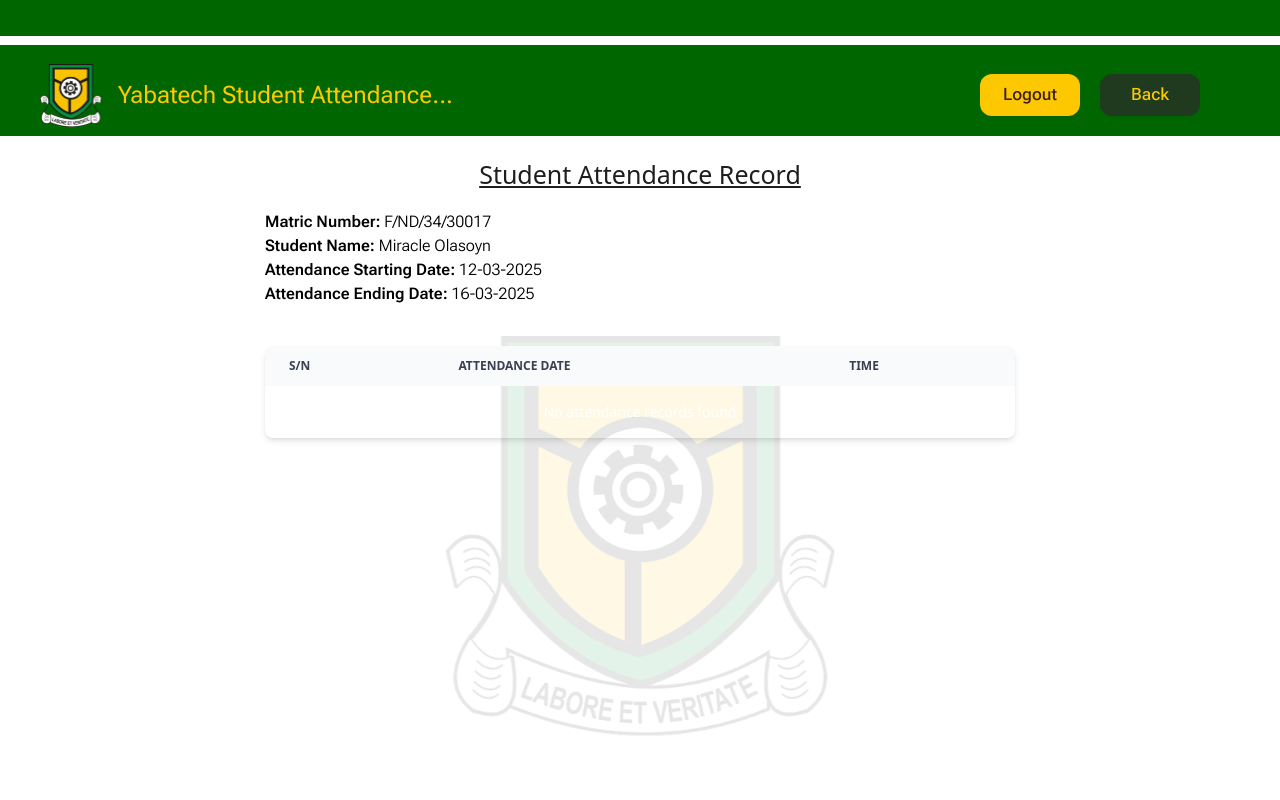
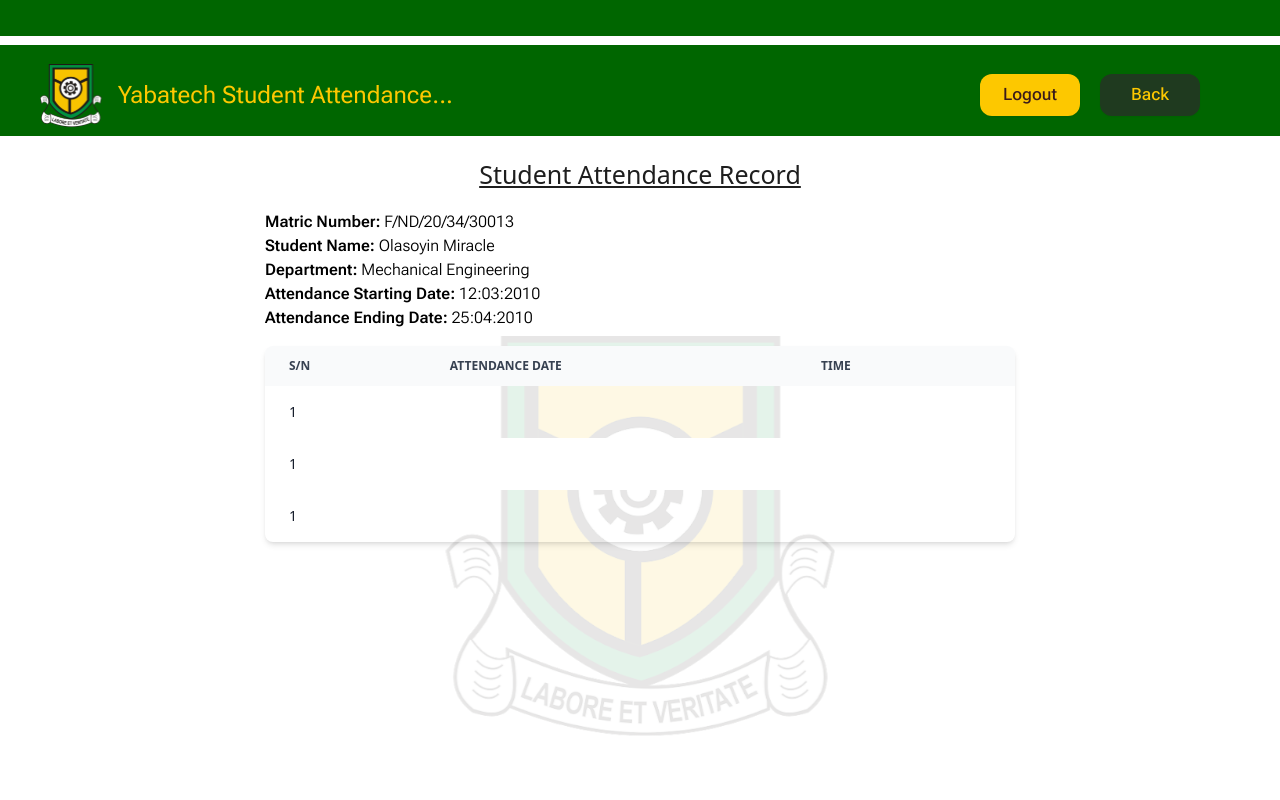
Before and after one commit to Arewa100/attendance_System_frontend, a React (Vite) app: page /attendance-record in a window 1280 px wide. Shown: the top 800 px of the page. Built offline with nearby package versions, Linux system fonts and the light colour scheme.

Commit message:
attendance app update

```diff
--- a/src/components/AdminDashBoard.jsx
+++ b/src/components/AdminDashBoard.jsx
@@ -103,7 +103,7 @@ const AdminDashBoard = () => {
                 setAttendanceHistory(response.data); // Store the response data
                 setMessage("Attendance history retrieved successfully");
                 // Navigate to AttendanceData page with data
-                navigate('/attendance-data', {
+                navigate('/attendance-record', {
                     state: {
                         attendanceData: response.data,
                         query: {
--- a/src/components/attendanceData.jsx
+++ b/src/components/attendanceData.jsx
@@ -1,67 +1,94 @@
 import NavBar from "./navBar";
 import Footer from "./footer";
-import { useLocation } from "react-router-dom";
+const AttendanceData = ()=> {
 
-const AttendanceData = () => {
-    const { state } = useLocation();
-    const attendanceData = state?.attendanceData || [];
-    const query = state?.query || {
-        studentId: "F/ND/34/30017",
-        studentName: "Miracle Olasoyn",
-        startDate: "12-03-2025",
-        endDate: "16-03-2025"
-    };
-
-    return (
+    return(
         <>
           <div className="xl:max-w-[1440px] m-auto min-h-screen flex flex-col">
-                <NavBar firstButtonText="Logout" secondButtonText="Back" firstNavigation="/" secondNavigation="/dashboard" />
+            <NavBar firstButtonText="Logout" secondButtonText="Back" firstNavigation="/" secondNavigation="/dashboard"/>
             <section className="flex-grow relative">
-                    <div className="h-full w-full relative flex justify-around min-h-screen">
-                        <div className="absolute inset-0 bg-[url('/backImg.svg')] bg-center bg-no-repeat bg-[length:400px_400px] opacity-10"></div>
+                <div className="h-full w-full relative flex justify-around min-h-screen ">
+
+                    <div className=" absolute inset-0 bg-[url('/backImg.svg')] bg-center bg-no-repeat bg-[length:400px_400px] opacity-10"></div>
+
                     <div className="relative z-10 w-[750px] mb-8">
                         <h1 className="font-extralight text-[25px] text-center mt-5 text-[#1E1E1E] underline">Student Attendance Record</h1>
+
                         <div className="h-[120px] w-full mt-4 mb-4">
-                                <p className="font-semibold font-roboto">Matric Number: <span className="font-light">{query.studentId}</span></p>
-                                <p className="font-semibold font-roboto">Student Name: <span className="font-light">{query.studentName}</span></p>
-                                <p className="font-semibold font-roboto">Attendance Starting Date: <span className="font-light">{query.startDate}</span></p>
-                                <p className="font-semibold font-roboto">Attendance Ending Date: <span className="font-light">{query.endDate}</span></p>
+                            <p className="font-semibold font-roboto">Matric Number: <span className="font-light">F/ND/20/34/30013</span></p>
+                            <p className="font-semibold font-roboto">Student Name: <span className="font-light"> Olasoyin Miracle</span></p>
+                            <p className="font-semibold font-roboto" >Department: <span className="font-light">Mechanical Engineering</span></p>
+                            <p className="font-semibold font-roboto" >Attendance Starting Date: <span className="font-light">12:03:2010</span></p>
+                            <p className="font-semibold font-roboto" >Attendance Ending Date: <span className="font-light">25:04:2010</span></p>
                         </div>
+
+
                             <div className="relative overflow-x-auto shadow-md sm:rounded-lg flex-auto">
                                 <table className="w-full text-sm text-left rtl:text-right text-gray-500 dark:text-gray-400">
                                     <thead className="text-xs text-gray-700 uppercase bg-gray-50 dark:bg-gray-700 dark:text-gray-700 dark:bg-opacity-75">
                                         <tr>
-                                            <th scope="col" className="px-6 py-3">S/N</th>
-                                            <th scope="col" className="px-6 py-3">Attendance date</th>
-                                            <th scope="col" className="px-6 py-3">Time</th>
+                                            <th scope="col" className="px-6 py-3">
+                                                S/N
+                                            </th>
+                                            <th scope="col" className="px-6 py-3">
+                                                Attendance date
+                                            </th>
+                                            <th scope="col" className="px-6 py-3">
+                                                Time
+                                            </th>
                                         </tr>
                                     </thead>
+
+                                    {/* this is where integration begins */}
                                     <tbody className="text-white">
-                                        {attendanceData.length > 0 ? (
-                                            attendanceData.map((record, index) => (
-                                                <tr
-                                                    key={`${record.studentId}-${record.attendanceDate}-${index}`}
-                                                    className="odd:dark:bg-opacity-75 odd:dark:bg-[#1F3A1F] even:bg-white even:dark:bg-[#1F3A1F] dark:border-gray-700 border-gray-200"
-                                                >
+                                        <tr className=" odd:dark:bg-opacity-75 odd:dark:bg-[#1F3A1F] even:bg-white even:dark:bg-[#1F3A1F] dark:border-gray-700 border-gray-200">
                                             <th scope="row" className="px-6 py-4 font-medium text-gray-900 whitespace-nowrap dark:text-white">
-                                                        {index + 1}
+                                                1
                                             </th>
-                                                    <td className="px-6 py-4">{record.attendanceDate}</td>
-                                                    <td className="px-6 py-4">{record.attendanceTime}</td>
+                                            <td className="px-6 py-4">
+                                                Silver
+                                            </td>
+                                            <td className="px-6 py-4">
+                                                Laptop
+                                            </td>
                                         </tr>
-                                            ))
-                                        ) : (
-                                            <tr className="odd:dark:bg-opacity-75 odd:dark:bg-[#1F3A1F] even:bg-white even:dark:bg-[#1F3A1F] dark:border-gray-700 border-gray-200">
-                                                <td colSpan="3" className="px-6 py-4 text-center">No attendance records found</td>
+
+                                        <tr className=" odd:dark:bg-opacity-75 odd:dark:bg-[#1F3A1F] even:bg-white even:dark:bg-[#1F3A1F] dark:border-gray-700 border-gray-200">
+                                            <th scope="row" className="px-6 py-4 font-medium text-gray-900 whitespace-nowrap dark:text-white">
+                                                1
+                                            </th>
+                                            <td className="px-6 py-4">
+                                                Silver
+                                            </td>
+                                            <td className="px-6 py-4">
+                                                Laptop
+                                            </td>
                                         </tr>
-                                        )}
+
+                                        <tr className=" odd:dark:bg-opacity-75 odd:dark:bg-[#1F3A1F] even:bg-white even:dark:bg-[#1F3A1F] dark:border-gray-700 border-gray-200">
+                                            <th scope="row" className="px-6 py-4 font-medium text-gray-900 whitespace-nowrap dark:text-white">
+                                                1
+                                            </th>
+                                            <td className="px-6 py-4">
+                                                Silver
+                                            </td>
+                                            <td className="px-6 py-4">
+                                                Laptop
+                                            </td>
+                                        </tr>
+
+
                                     </tbody>
+                                    {/* integration for it to increment by itself */}
                                 </table>
                             </div>
+
+
                     </div>
                 </div>
             </section>
-                <Footer />
+
+            <Footer/>
         </div>
         </>
     )
```
Lines whose indentation alone changed are shown as unchanged.
